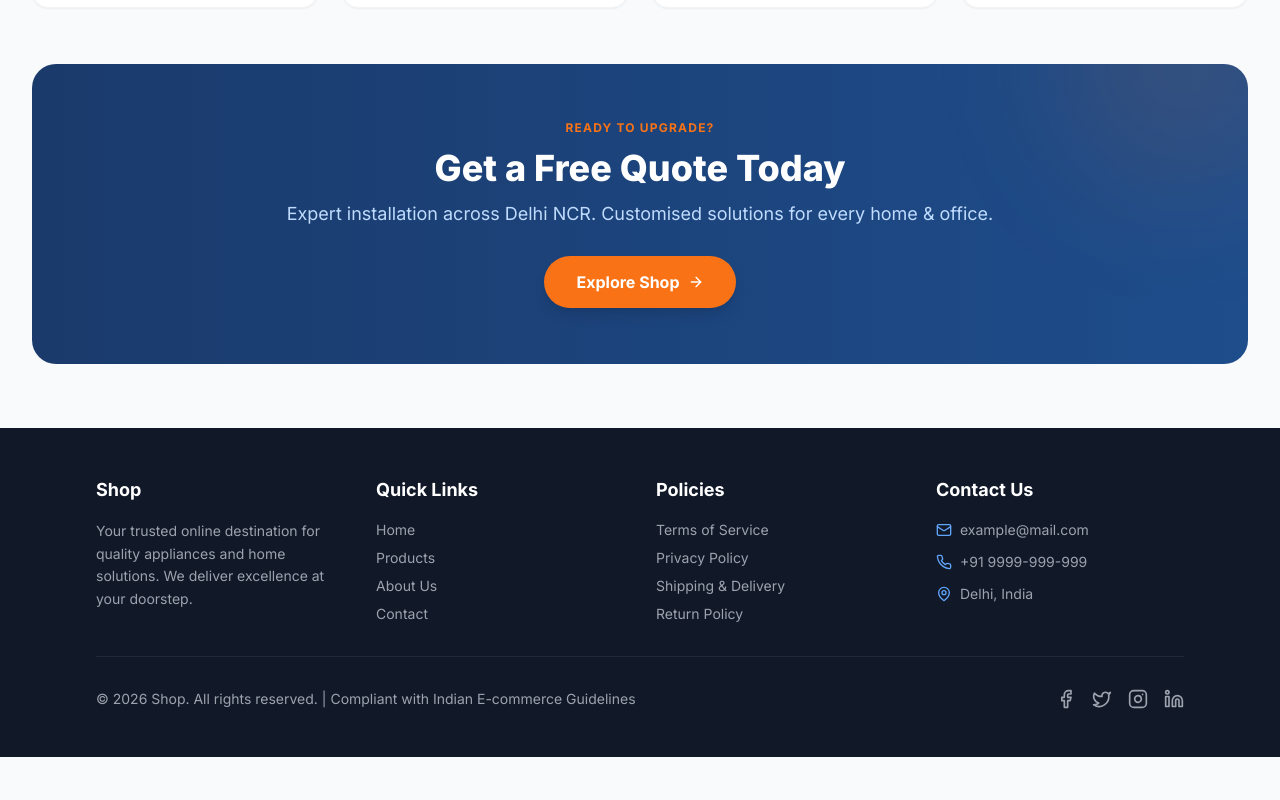
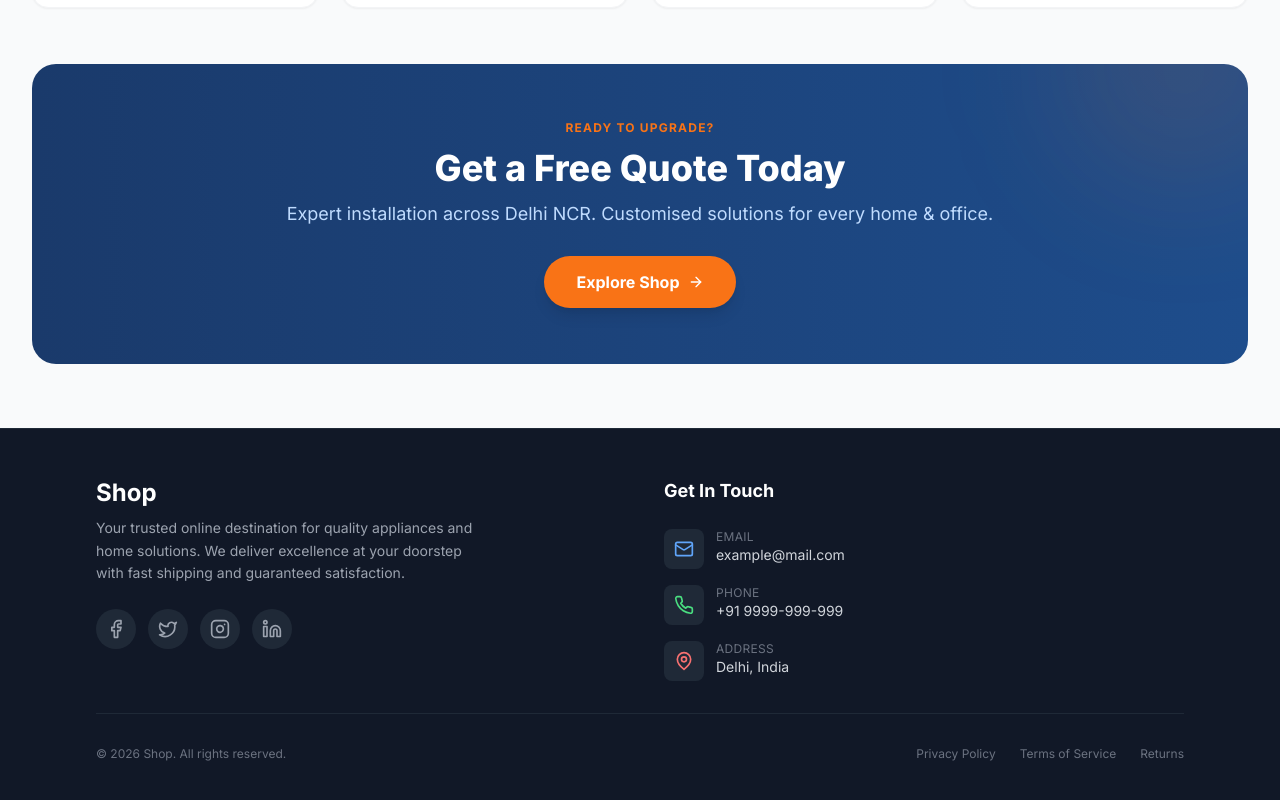
Before and after one commit to madan123051/Shop, a Next.js app: page / in a window 1280 px wide. Shown: the part 1975-2775 px from the top of the page. Before the commit the page ends 2732 px from the top, so only its background shows below. Built offline with nearby package versions, Linux system fonts and the light colour scheme; no server answers; the database is empty.

Commit message:
refactor: redesign footer - compact & clean ecommerce layout

```diff
--- a/components/Footer.tsx
+++ b/components/Footer.tsx
@@ -4,94 +4,98 @@ import Link from 'next/link';
 import { Mail, Phone, MapPin, Facebook, Twitter, Instagram, Linkedin } from 'lucide-react';
 
 export default function Footer() {
+  const currentYear = new Date().getFullYear();
+
   return (
-    <footer className="bg-gray-900 text-gray-300">
-      {/* Main Footer Content */}
+    <footer className="bg-gray-900 text-gray-300 border-t border-gray-800">
+      {/* Main Footer */}
       <div className="max-w-6xl mx-auto px-4 sm:px-6 lg:px-8 py-12">
-        <div className="grid grid-cols-1 md:grid-cols-4 gap-8 mb-8">
-          {/* About */}
+        <div className="grid grid-cols-1 md:grid-cols-2 gap-12">
+          {/* Brand & About */}
           <div>
-            <h3 className="text-white font-bold text-lg mb-4">Shop</h3>
-            <p className="text-sm text-gray-400 leading-relaxed">
-              Your trusted online destination for quality appliances and home solutions. We deliver excellence at your doorstep.
+            <h2 className="text-2xl font-bold text-white mb-2">Shop</h2>
+            <p className="text-sm text-gray-400 leading-relaxed max-w-sm mb-6">
+              Your trusted online destination for quality appliances and home solutions. We deliver excellence at your doorstep with fast shipping and guaranteed satisfaction.
             </p>
+            {/* Social Links */}
+            <div className="flex gap-3">
+              <a
+                href="#"
+                className="w-10 h-10 rounded-full bg-gray-800 flex items-center justify-center text-gray-400 hover:bg-blue-600 hover:text-white transition-all"
+                aria-label="Facebook"
+              >
+                <Facebook className="w-5 h-5" />
+              </a>
+              <a
+                href="#"
+                className="w-10 h-10 rounded-full bg-gray-800 flex items-center justify-center text-gray-400 hover:bg-blue-400 hover:text-white transition-all"
+                aria-label="Twitter"
+              >
+                <Twitter className="w-5 h-5" />
+              </a>
+              <a
+                href="#"
+                className="w-10 h-10 rounded-full bg-gray-800 flex items-center justify-center text-gray-400 hover:bg-pink-600 hover:text-white transition-all"
+                aria-label="Instagram"
+              >
+                <Instagram className="w-5 h-5" />
+              </a>
+              <a
+                href="#"
+                className="w-10 h-10 rounded-full bg-gray-800 flex items-center justify-center text-gray-400 hover:bg-blue-700 hover:text-white transition-all"
+                aria-label="LinkedIn"
+              >
+                <Linkedin className="w-5 h-5" />
+              </a>
+            </div>
           </div>
 
-          {/* Quick Links */}
+          {/* Contact Info */}
           <div>
-            <h3 className="text-white font-bold text-lg mb-4">Quick Links</h3>
-            <ul className="space-y-2 text-sm">
-              <li>
-                <Link href="/" className="text-gray-400 hover:text-white transition">
-                  Home
-                </Link>
-              </li>
-              <li>
-                <Link href="/products" className="text-gray-400 hover:text-white transition">
-                  Products
-                </Link>
-              </li>
-              <li>
-                <Link href="/about" className="text-gray-400 hover:text-white transition">
-                  About Us
-                </Link>
-              </li>
-              <li>
-                <Link href="/contact" className="text-gray-400 hover:text-white transition">
-                  Contact
-                </Link>
-              </li>
-            </ul>
-          </div>
+            <h3 className="text-white font-bold text-lg mb-6">Get In Touch</h3>
+            <div className="space-y-4">
+              <a
+                href="mailto:example@mail.com"
+                className="flex items-start gap-3 group"
+              >
+                <div className="w-10 h-10 rounded-lg bg-gray-800 flex items-center justify-center flex-shrink-0 group-hover:bg-blue-600 transition-colors">
+                  <Mail className="w-5 h-5 text-blue-400 group-hover:text-white" />
+                </div>
+                <div>
+                  <p className="text-xs text-gray-500 uppercase tracking-wide">Email</p>
+                  <p className="text-sm text-gray-300 group-hover:text-white transition">
+                    example@mail.com
+                  </p>
+                </div>
+              </a>
 
-          {/* Policies */}
-          <div>
-            <h3 className="text-white font-bold text-lg mb-4">Policies</h3>
-            <ul className="space-y-2 text-sm">
-              <li>
-                <Link href="/terms-and-conditions" className="text-gray-400 hover:text-white transition">
-                  Terms of Service
-                </Link>
-              </li>
-              <li>
-                <Link href="/privacy-policy" className="text-gray-400 hover:text-white transition">
-                  Privacy Policy
-                </Link>
-              </li>
-              <li>
-                <Link href="/shipping-policy" className="text-gray-400 hover:text-white transition">
-                  Shipping & Delivery
-                </Link>
-              </li>
-              <li>
-                <Link href="/return-policy" className="text-gray-400 hover:text-white transition">
-                  Return Policy
-                </Link>
-              </li>
-            </ul>
-          </div>
+              <a
+                href="tel:+919999999999"
+                className="flex items-start gap-3 group"
+              >
+                <div className="w-10 h-10 rounded-lg bg-gray-800 flex items-center justify-center flex-shrink-0 group-hover:bg-green-600 transition-colors">
+                  <Phone className="w-5 h-5 text-green-400 group-hover:text-white" />
+                </div>
+                <div>
+                  <p className="text-xs text-gray-500 uppercase tracking-wide">Phone</p>
+                  <p className="text-sm text-gray-300 group-hover:text-white transition">
+                    +91 9999-999-999
+                  </p>
+                </div>
+              </a>
 
-          {/* Contact */}
-          <div>
-            <h3 className="text-white font-bold text-lg mb-4">Contact Us</h3>
-            <ul className="space-y-3 text-sm">
-              <li className="flex items-start">
-                <Mail className="w-4 h-4 mr-2 mt-0.5 text-blue-400 flex-shrink-0" />
-                <a href="mailto:example@mail.com" className="text-gray-400 hover:text-white transition">
-                  example@mail.com
-                </a>
-              </li>
-              <li className="flex items-start">
-                <Phone className="w-4 h-4 mr-2 mt-0.5 text-blue-400 flex-shrink-0" />
-                <a href="tel:+919999999999" className="text-gray-400 hover:text-white transition">
-                  +91 9999-999-999
-                </a>
-              </li>
-              <li className="flex items-start">
-                <MapPin className="w-4 h-4 mr-2 mt-0.5 text-blue-400 flex-shrink-0" />
-                <span className="text-gray-400">Delhi, India</span>
-              </li>
-            </ul>
+              <div className="flex items-start gap-3">
+                <div className="w-10 h-10 rounded-lg bg-gray-800 flex items-center justify-center flex-shrink-0">
+                  <MapPin className="w-5 h-5 text-red-400" />
+                </div>
+                <div>
+                  <p className="text-xs text-gray-500 uppercase tracking-wide">Address</p>
+                  <p className="text-sm text-gray-300">
+                    Delhi, India
+                  </p>
+                </div>
+              </div>
+            </div>
           </div>
         </div>
 
@@ -99,42 +103,20 @@ export default function Footer() {
         <div className="border-t border-gray-800 my-8"></div>
 
         {/* Bottom Section */}
-        <div className="flex flex-col md:flex-row justify-between items-center">
-          {/* Copyright */}
-          <p className="text-sm text-gray-400 mb-4 md:mb-0">
-            &copy; {new Date().getFullYear()} Shop. All rights reserved. | Compliant with Indian E-commerce Guidelines
+        <div className="flex flex-col sm:flex-row justify-between items-center gap-4 text-xs text-gray-500">
+          <p>
+            &copy; {currentYear} Shop. All rights reserved.
           </p>
-
-          {/* Social Links */}
-          <div className="flex space-x-4">
-            <a
-              href="#"
-              className="text-gray-400 hover:text-white transition transform hover:scale-110"
-              aria-label="Facebook"
-            >
-              <Facebook className="w-5 h-5" />
-            </a>
-            <a
-              href="#"
-              className="text-gray-400 hover:text-white transition transform hover:scale-110"
-              aria-label="Twitter"
-            >
-              <Twitter className="w-5 h-5" />
-            </a>
-            <a
-              href="#"
-              className="text-gray-400 hover:text-white transition transform hover:scale-110"
-              aria-label="Instagram"
-            >
-              <Instagram className="w-5 h-5" />
-            </a>
-            <a
-              href="#"
-              className="text-gray-400 hover:text-white transition transform hover:scale-110"
-              aria-label="LinkedIn"
-            >
-              <Linkedin className="w-5 h-5" />
-            </a>
+          <div className="flex gap-6">
+            <Link href="/privacy-policy" className="hover:text-gray-300 transition">
+              Privacy Policy
+            </Link>
+            <Link href="/terms-and-conditions" className="hover:text-gray-300 transition">
+              Terms of Service
+            </Link>
+            <Link href="/return-policy" className="hover:text-gray-300 transition">
+              Returns
+            </Link>
           </div>
         </div>
       </div>
```
